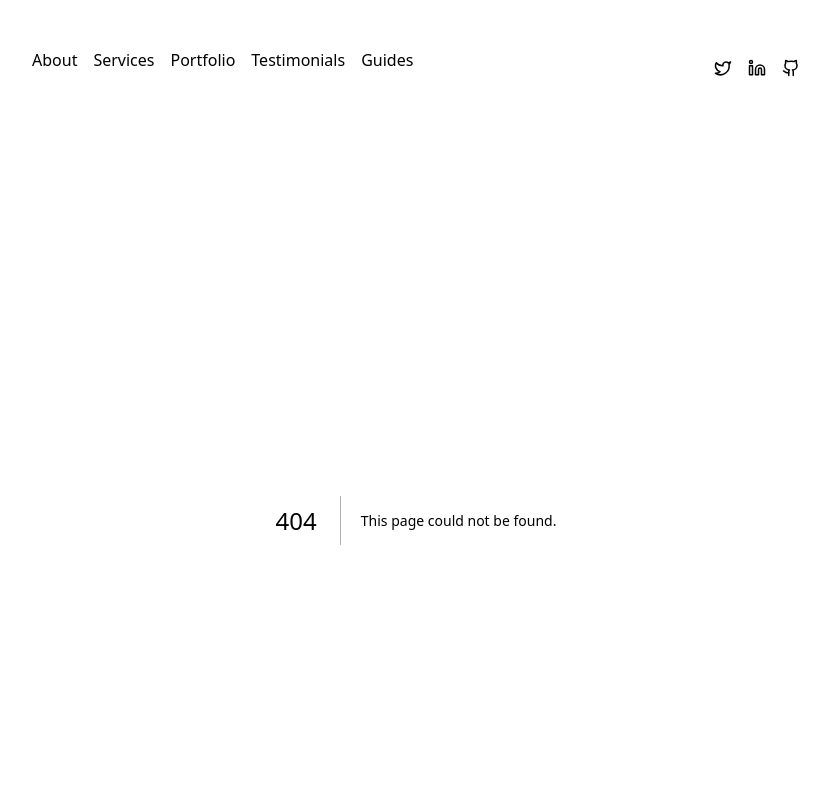
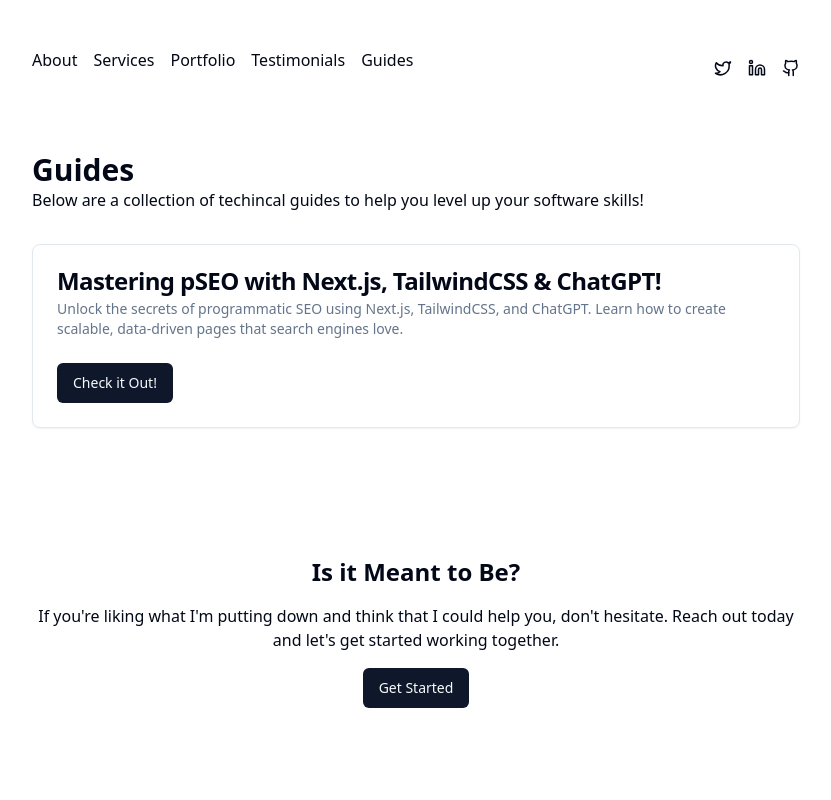
Before and after one commit to buildleansaas/adubs.me, a Next.js app: page /guides in a window 1280 px wide. Before the commit this address had no page. Shown: the top 800 px of the page, without its empty margins (224-1055 px from the left). Built offline with nearby package versions, Linux system fonts and the light colour scheme.

Commit message:
add guides page

```diff
--- /dev/null
+++ b/src/app/guides/page.tsx
@@ -0,0 +1,32 @@
+import { Button } from "@/components/ui/button";
+import { Card, CardDescription, CardFooter, CardHeader, CardTitle } from "@/components/ui/card";
+import { guides } from "@/data/guides";
+import Link from "next/link";
+
+export default async function GuidesPage({}) {
+  return (
+    <div className="max-w-3xl mx-auto">
+      <div className="my-8">
+        <h2 className="font-bold text-3xl">Guides</h2>
+        <p>Below are a collection of techincal guides to help you level up your software skills!</p>
+      </div>
+      <div className="grid grid-cols-1">
+        {guides.map(({ name, description, slug }) => (
+          <Card key={name}>
+            <CardHeader>
+              <CardTitle>{name}</CardTitle>
+              <CardDescription>{description}</CardDescription>
+            </CardHeader>
+            <CardFooter>
+              <Button asChild>
+                <Link href={`/guides/${slug}`} passHref>
+                  Check it Out!
+                </Link>
+              </Button>
+            </CardFooter>
+          </Card>
+        ))}
+      </div>
+    </div>
+  );
+}
```
